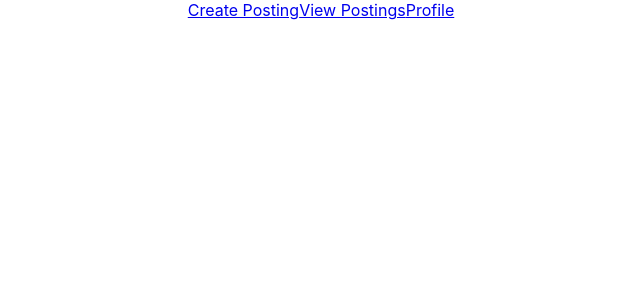
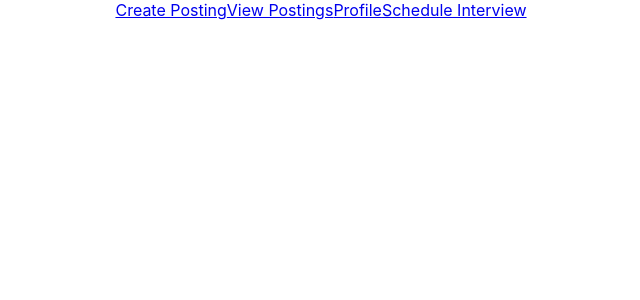
Before and after one commit to joshuaguinness/MacTA-Gateway, a React (Create React App) app: page /#/ in a window 1280 px wide. Shown: the top 300 px of the page, without its empty margins (319-959 px from the left). Built offline with nearby package versions, Linux system fonts and the light colour scheme.

Commit message:
Added temp ScheduleInterview navlink

```diff
--- a/src/App.js
+++ b/src/App.js
@@ -4,6 +4,7 @@ import { HashRouter as Router, Route, NavLink } from "react-router-dom";
 import CreatePosting from "./components/CreatePosting.js";
 import ViewPostings from "./components/ViewPostings.js";
 import Profile from "./components/Profile.js";
+import ScheduleInterview from "./components/ScheduleInterview.js";
 <link rel="stylesheet" href="https://fonts.googleapis.com/css?family=Roboto:300,400,500,700&display=swap" />
 
 class App extends React.Component {
@@ -20,6 +21,9 @@ class App extends React.Component {
           <NavLink exact to="/profile">
             Profile
           </NavLink>
+          <NavLink exact to="/scheduleinterview">
+            Schedule Interview
+          </NavLink>
 
           <Route exact path="/createposting">
             <CreatePosting />
@@ -30,6 +34,9 @@ class App extends React.Component {
           <Route exact path="/profile">
             <Profile />
           </Route>
+          <Route exact path="/scheduleinterview">
+            <ScheduleInterview />
+          </Route>
         </Router>
       </div>
     );
```
